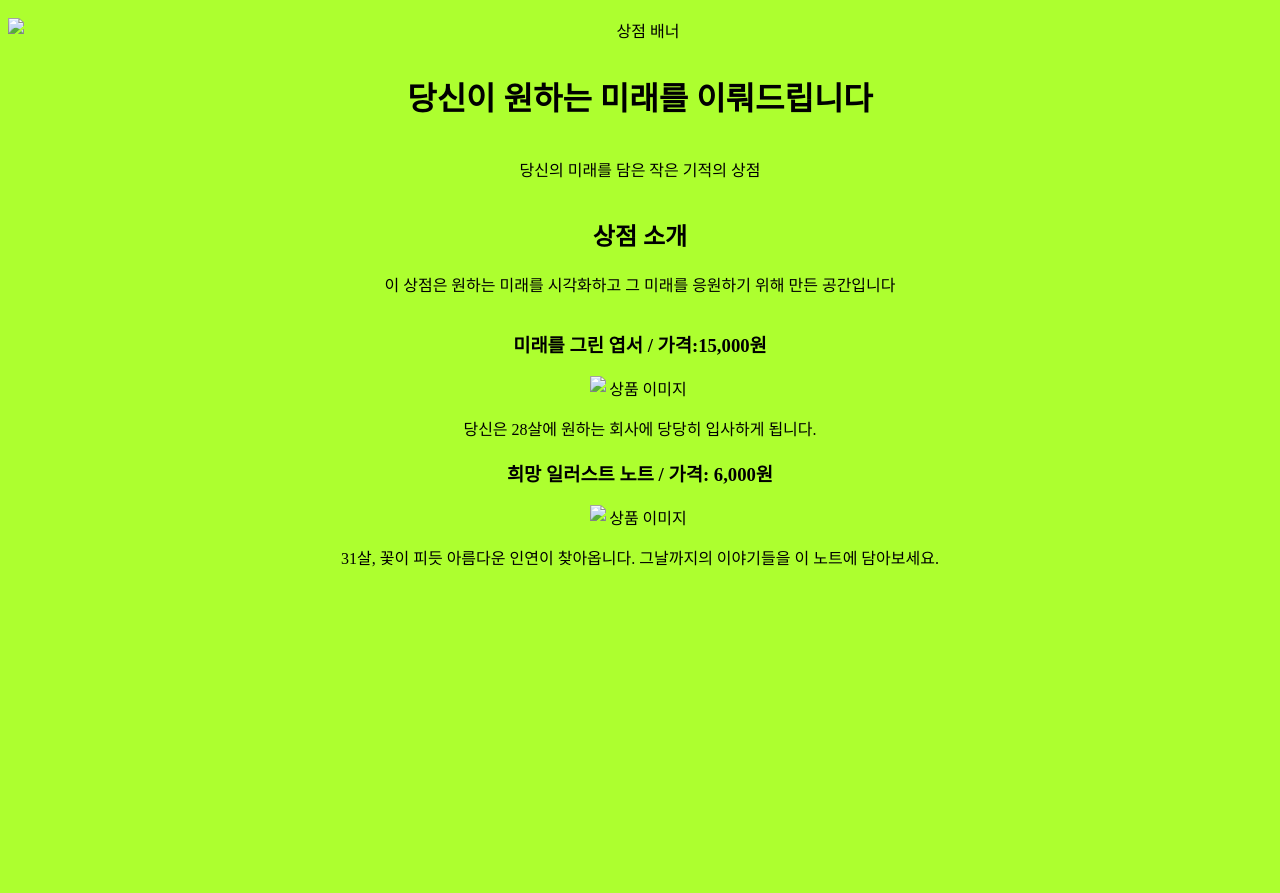
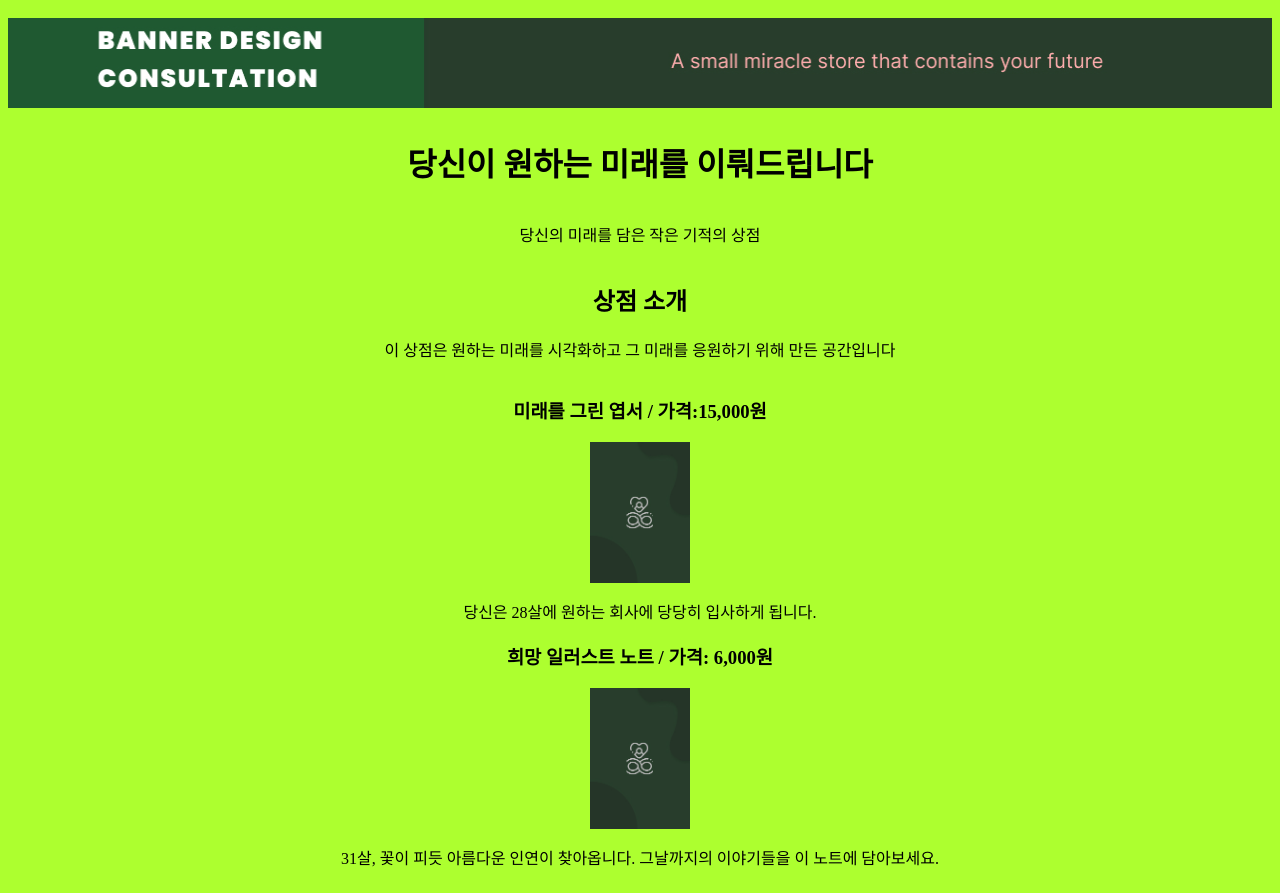
Before and after one commit to chaemina22/jy_shop, a plain HTML site: page index.html in a window 1280 px wide. Before the commit the page ends 800 px from the top, so only its background shows below. Drawn offline with Linux system fonts and the light colour scheme.

Commit message:
Update index.html

```diff
--- a/index.html
+++ b/index.html
@@ -2,7 +2,7 @@
 <html>
 <head>
     <title>Make your future come true</title>
-    <link rel="icon" href="파비콘.ico">
+    <link rel="icon" href="favicon.ico">
     <style>
         body {
             /* 배경색 설정 가능 */
@@ -26,7 +26,7 @@
 </head>
 <body>
     <!-- ===== 베너 이미지 (필수) ===== -->
-    <img src="배너.jpg" alt="상점 배너" width="100%">
+    <img src="Banner.jpg" alt="상점 배너" width="100%">
 
     <!-- ===== 상점 이름 (필수) ===== -->
     <h1>당신이 원하는 미래를 이뤄드립니다</h1>
@@ -45,13 +45,13 @@
         <!-- 상품 1 -->
         <div>
             <h3>미래를 그린 엽서 / 가격:15,000원</h3>
-            <img src="포스터.jpg" alt="상품 이미지" width="100px">
+            <img src="Poster.jpg" alt="상품 이미지" width="100px">
             <p>당신은 28살에 원하는 회사에 당당히 입사하게 됩니다.</p>
         </div>
 
         <div>
             <h3>희망 일러스트 노트 / 가격: 6,000원</h3>
-            <img src="포스터.jpg" alt="상품 이미지" width="100px">
+            <img src="Poster.jpg" alt="상품 이미지" width="100px">
             <p>31살, 꽃이 피듯 아름다운 인연이 찾아옵니다. 그날까지의 이야기들을 이 노트에 담아보세요.</p>
         </div>
     </div>
```
